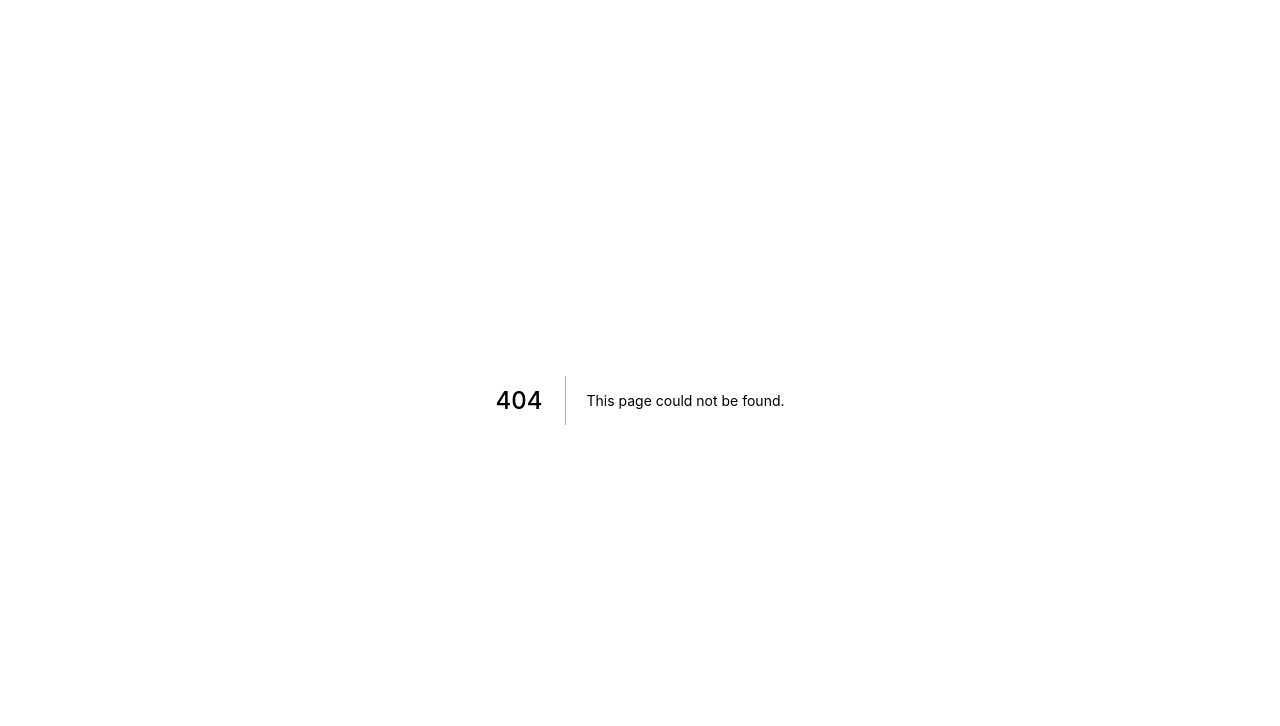
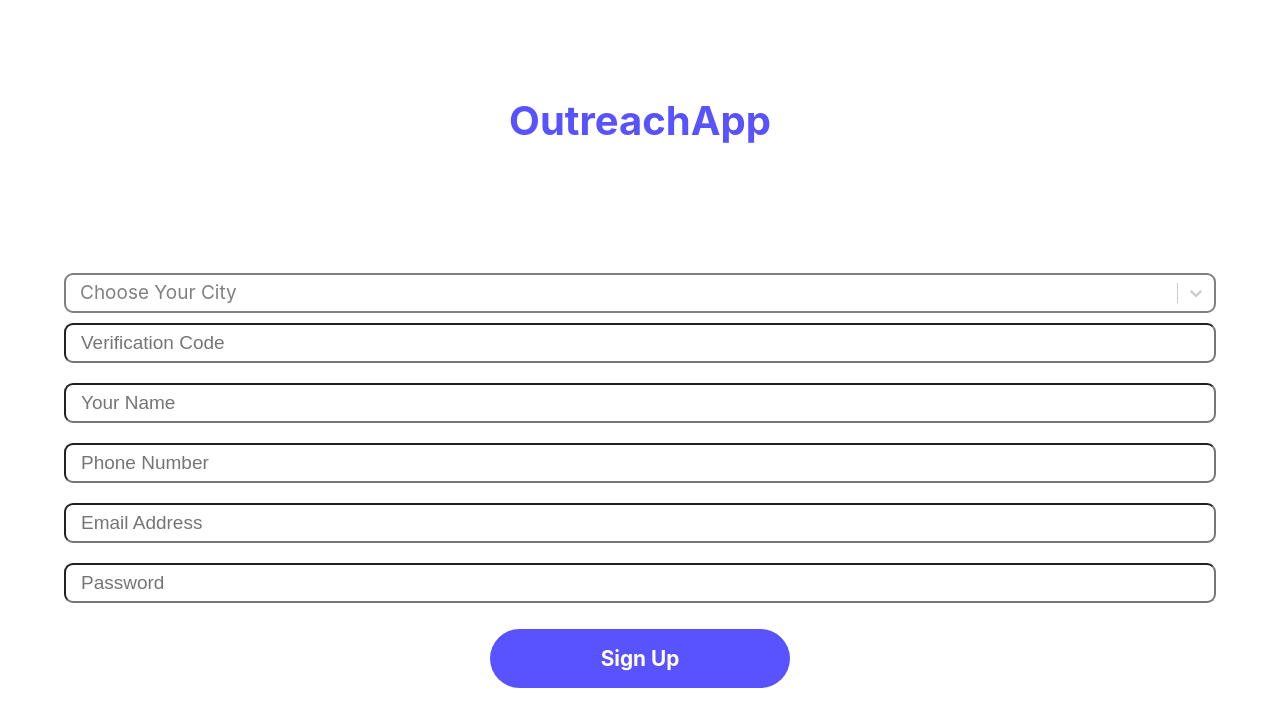
Before and after one commit to ShelterApp/OutreachAppWeb, a Next.js app: page /sign-up in a window 1280 px wide. Before the commit this address had no page. Shown: the top 726 px of the page. Built offline with nearby package versions, Linux system fonts and the light colour scheme.

Commit message:
add Login/Sign Up screens

```diff
--- a/component/Button.tsx
+++ b/component/Button.tsx
@@ -3,7 +3,7 @@ import React, {
   ButtonHTMLAttributes,
 } from 'react'
 import Link from 'next/link'
-import style from 'styles/Home.module.css'
+import style from './Component.module.css'
 
 export interface ButtonProps extends ButtonHTMLAttributes<HTMLButtonElement> {
   link?: string
--- a/component/Component.module.css
+++ b/component/Component.module.css
@@ -9,3 +9,38 @@
     border-radius: 9px;
     font-size: 19px;
 }
+.card {
+    margin: 1rem;
+    width: 80%;
+    text-align: left;
+    cursor: pointer;
+    color: inherit;
+    text-decoration: none;
+    border-radius: 50px;
+    transition: color 0.15s ease, border-color 0.15s ease;
+    max-width: 300px;
+    background-color: #5952ff;
+    color: white;
+}
+.card:hover,
+.card:focus,
+.card:active {
+    border-color: #0070f3;
+}
+
+.card h2 {
+    font-size: 1.3rem;
+    text-align: center;
+}
+
+.card p {
+    margin: 0;
+    font-size: 1.25rem;
+    line-height: 1.5;
+}
+.selectContainer {
+    width: 90%;
+    border-radius: 100px;
+    border-color: grey;
+    border-width: 2px;
+}
--- /dev/null
+++ b/component/Select.tsx
@@ -0,0 +1,51 @@
+import React, {
+  forwardRef,
+  SelectHTMLAttributes,
+} from 'react'
+import Link from 'next/link'
+import styles from './Component.module.css'
+import Select  from "react-select";
+
+export interface SelectProps extends SelectHTMLAttributes<HTMLSelectElement> {
+  style?: object
+  text?: string
+  placeholder?:string
+}
+const SelectInput: React.FC<SelectProps> = forwardRef((props, _SelectRef) => {
+  return (
+    <div className={styles.selectContainer}>
+    <Select
+        id="long-value-select"
+        instanceId="long-value-select"
+        onChange={props.onChange}
+        styles={customStyles}
+        placeholder={props.placeholder}
+        options={props.options}
+    />
+</div>
+  )
+})
+
+export default SelectInput
+const customStyles = {
+  placeholder: (provided: any) => ({
+      ...provided,
+      width: "100%",
+      color: "grey",
+      fontSize: 19,
+      paddingLeft: 4,
+  }),
+  control: (provided: any) => ({
+      ...provided,
+      color: "black",
+      borderColor: "grey",
+      borderWidth: 2,
+      borderRadius: 9,
+      height: 40,
+  }),
+  menu: (provided: any) => ({
+      ...provided,
+      width: "100%",
+      color: "black",
+  }),
+};
--- a/package.json
+++ b/package.json
@@ -10,7 +10,8 @@
   "dependencies": {
     "next": "12.0.3",
     "react": "17.0.2",
-    "react-dom": "17.0.2"
+    "react-dom": "17.0.2",
+    "react-select": "^5.2.1"
   },
   "devDependencies": {
     "@types/node": "16.11.6",
--- a/pages/api/hello.ts
+++ b/pages/api/hello.ts
@@ -1,4 +1,3 @@
-// Next.js API route support: https://nextjs.org/docs/api-routes/introduction
 import type { NextApiRequest, NextApiResponse } from 'next'
 
 type Data = {
--- a/pages/index.tsx
+++ b/pages/index.tsx
@@ -16,7 +16,7 @@ const Home: NextPage = () => {
         <div className={styles.titleName}>OutreachApp</div>
         <div className={styles.grid}>
           <Button text='Login' link='/login'></Button>
-          <Button text='Sign Up' link='#'></Button>
+          <Button text='Sign Up' link='/sign-up'></Button>
           <Button text='Request for Help' link='#'></Button>
         </div>
       </main>
--- a/pages/login/index.tsx
+++ b/pages/login/index.tsx
@@ -16,7 +16,7 @@ const Login: NextPage = () => {
         <div className={styles.grid}>
          <TextInput placeholder='Email or Phone Number'/>
          <TextInput placeholder='Password'/>
-<Button text='Login' link='/login'/>
+          <Button text='Login' link='/login'/>
         </div>
       </main>
     </div>
--- /dev/null
+++ b/pages/sign-up/index.tsx
@@ -0,0 +1,39 @@
+import type { NextPage } from "next";
+import Head from "next/head";
+import styles from "styles/Home.module.css";
+import TextInput from "component/TextInput";
+import Button from "component/Button";
+import Select from "component/Select";
+const options = [
+    { value: "618563c781a92408a00bd1aa", label: "Seattle" },
+    { value: "618562de8f4e4f313fdc8111", label: "San Jose" },
+];
+
+const SignUp: NextPage = () => {
+    return (
+        <div className={styles.container}>
+            <Head>
+                <title>OutreachApp</title>
+                <meta
+                    name="description"
+                    content="Generated by create OutreachApp"
+                />
+                <link rel="icon" href="/favicon.ico" />
+            </Head>
+            <main className={styles.main}>
+                <div className={styles.titleName}>OutreachApp</div>
+                <div className={styles.grid}>
+                    <Select placeholder="Choose Your City" options={options} />
+                    <TextInput placeholder="Verification Code" />
+                    <TextInput placeholder="Your Name" />
+                    <TextInput placeholder="Phone Number" />
+                    <TextInput placeholder="Email Address" />
+                    <TextInput placeholder="Password" />
+                    <Button text="Sign Up" link="/SignUp" />
+                </div>
+            </main>
+        </div>
+    );
+};
+
+export default SignUp;
--- a/styles/Home.module.css
+++ b/styles/Home.module.css
@@ -78,38 +78,7 @@
     justify-content: center;
     flex-wrap: wrap;
     padding-top: 10%;
-    /* max-width: 800px; */
-}
-
-.card {
-    margin: 1rem;
-    width: 80%;
-    text-align: left;
-    cursor: pointer;
-    color: inherit;
-    text-decoration: none;
-    border-radius: 50px;
-    transition: color 0.15s ease, border-color 0.15s ease;
-    max-width: 300px;
-    background-color: #5952ff;
-    color: white;
-}
-
-.card:hover,
-.card:focus,
-.card:active {
-    border-color: #0070f3;
-}
-
-.card h2 {
-    font-size: 1.5rem;
-    text-align: center;
-}
-
-.card p {
-    margin: 0;
-    font-size: 1.25rem;
-    line-height: 1.5;
+    /* max-width: 768; */
 }
 
 .logo {
```
Also changed, not shown: 1 other file (tests, documents, lock files or other folders).
